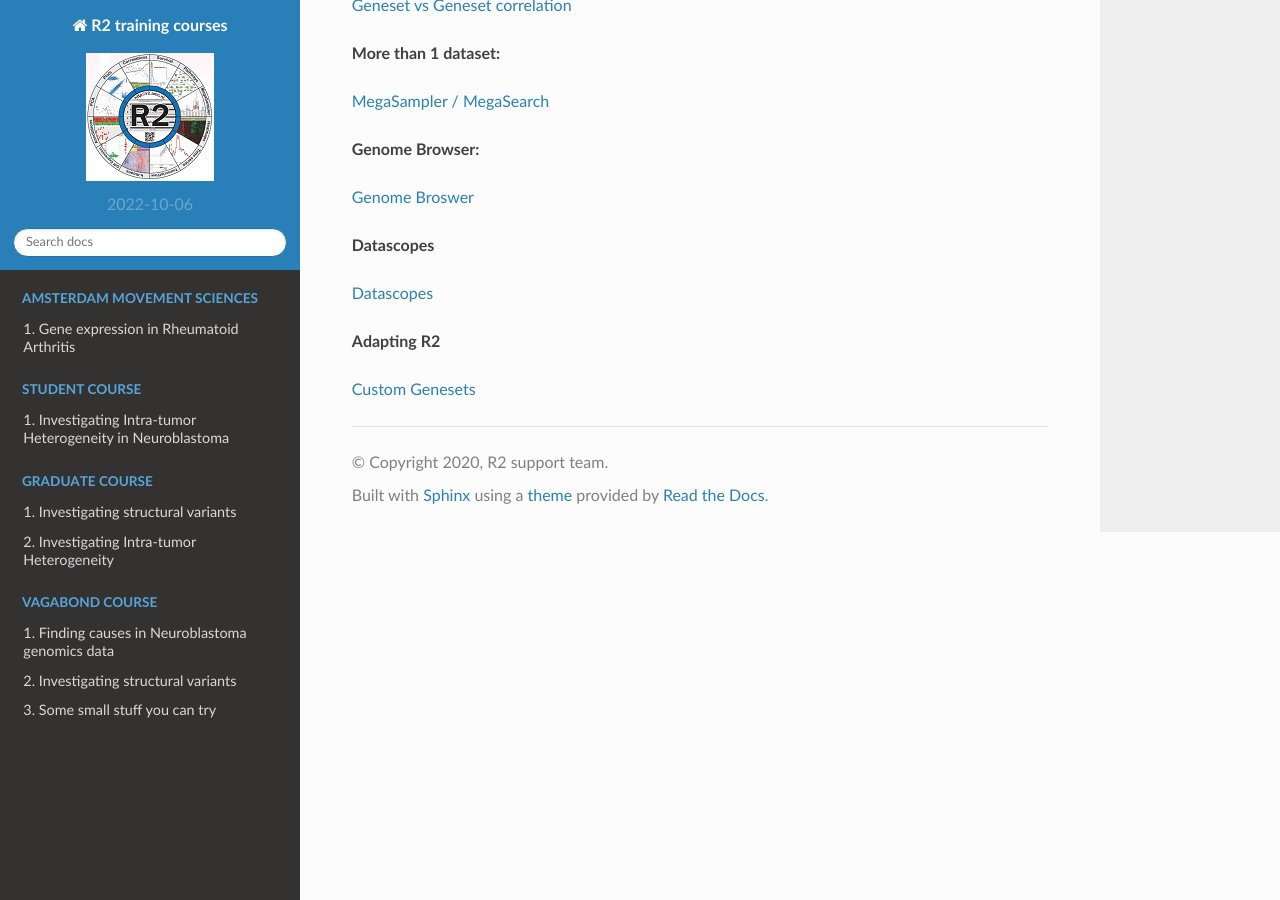
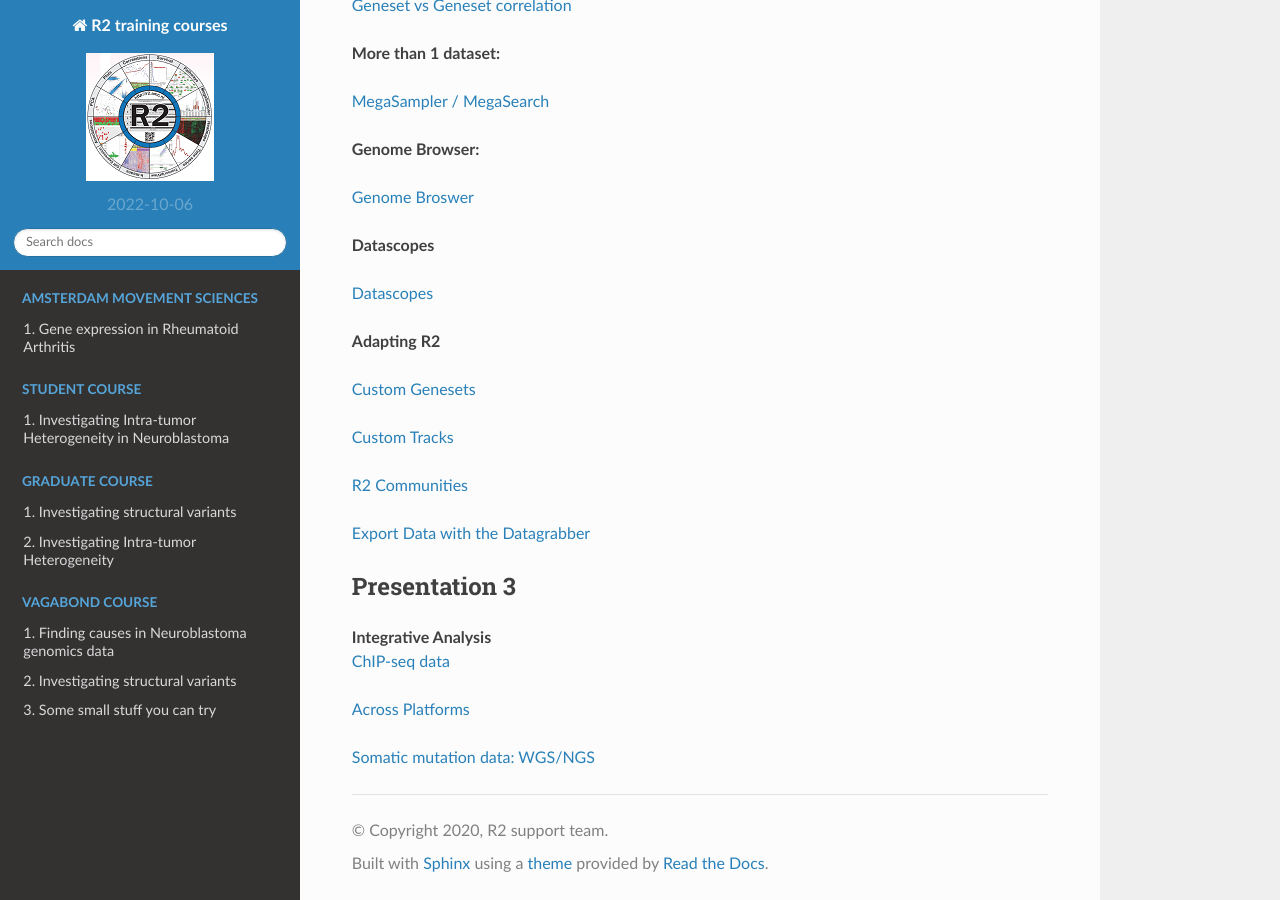
Before and after one commit to antronerds/r2-training-courses, a Sphinx documentation site: the page built from docs/R2IntroductionWorkshop.md, in a window 1280 px wide and 900 px high, scrolled down 2944 px. Built offline with Sphinx 7.4.7 and the Read the Docs theme 2.0.0, drawn with Linux system fonts in a browser that asks for light colours; pages that are not in the unit, such as notebooks, are missing from menus.

Commit message:
Workshop list expanded

```diff
--- a/docs/R2IntroductionWorkshop.md
+++ b/docs/R2IntroductionWorkshop.md
@@ -127,3 +127,21 @@ Second presentation
 **Adapting R2**
 
 [Custom Genesets](https://r2-tutorials.readthedocs.io/en/latest/Adapting_R2.html#step-3-create-your-custom-genesets)
+
+[Custom Tracks](https://r2-tutorials.readthedocs.io/en/latest/Adapting_R2.html#step-5-upload-your-own-tracks)
+
+[R2 Communities](https://r2-tutorials.readthedocs.io/en/latest/Adapting_R2.html#step-6-cooperate-through-r2-sharing-tracks-creating-communities)
+
+[Export Data with the Datagrabber](https://r2-tutorials.readthedocs.io/en/latest/Exporting_Data.html)
+
+
+
+Presentation 3
+---
+
+**Integrative Analysis**
+[ChIP-seq data](https://r2-tutorials.readthedocs.io/en/latest/Integrative_analysis_ChIP-Seq_data.html)
+
+[Across Platforms](https://r2-tutorials.readthedocs.io/en/latest/Integrative_analysis_expression_methylation.html)
+
+[Somatic mutation data: WGS/NGS](https://r2-tutorials.readthedocs.io/en/latest/Integrative_analysis_WGS_data.html)
```
